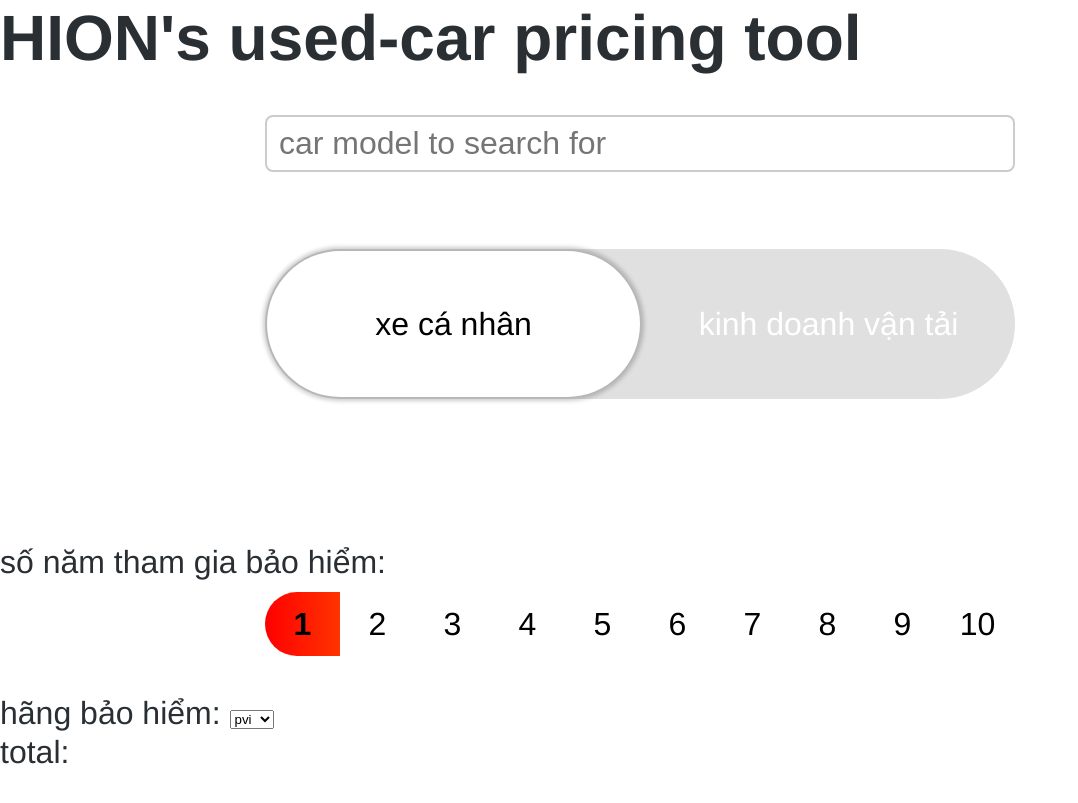
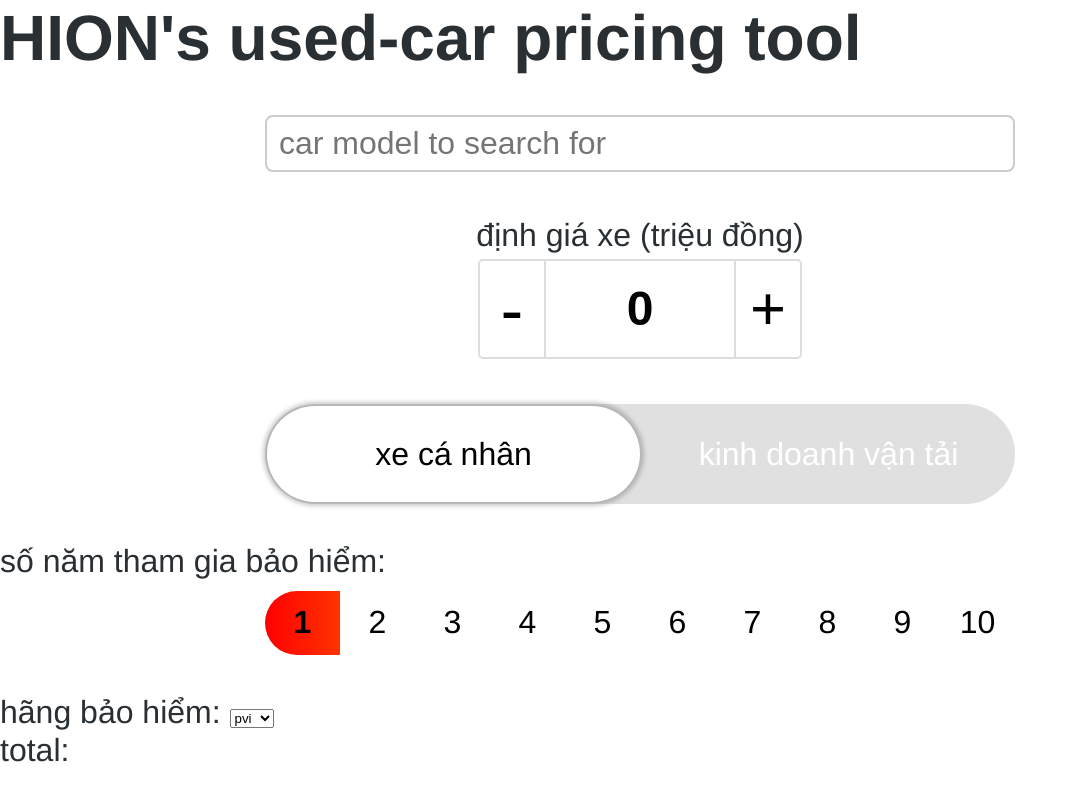
Before and after one commit to ttvi/ttvi.github.io, a Jekyll site: the page index.html, which Jekyll copies as it is, in a window 1280 px wide. Shown: the top 803 px of the page, without its empty margins (0-1078 px from the left). Built offline with Jekyll 4.4.1, drawn with Linux system fonts in a browser that asks for light colours.

Commit message:
feat: update price

```diff
--- /dev/null
+++ b/css/price.css
@@ -0,0 +1,60 @@
+input[type="number"] {
+  -webkit-appearance: textfield;
+  -moz-appearance: textfield;
+  appearance: textfield;
+}
+
+input[type=number]::-webkit-inner-spin-button,
+input[type=number]::-webkit-outer-spin-button {
+  -webkit-appearance: none;
+}
+
+.number-input {
+  border: 2px solid #ddd;
+  display: inline-flex;
+  border-radius: 5px;
+}
+
+.number-input,
+.number-input * {
+  box-sizing: border-box;
+}
+
+.number-input button {
+  outline:none;
+  -webkit-appearance: none;
+  background-color: transparent;
+  border: none;
+  align-items: center;
+  justify-content: center;
+  width: 2rem;
+  height: 3rem;
+  cursor: pointer;
+  margin: 0;
+  position: relative;
+}
+
+.number-input button:after {
+  display: inline-block;
+  position: absolute;
+  font-family: "Font Awesome 5 Free";
+  font-weight: 900;
+  font-size: 5vw;
+  content: '-';
+  transform: translate(-50%, -50%);
+}
+.number-input button.plus:after {
+  content: '+';
+}
+
+.number-input input[type=number] {
+  font-family: sans-serif;
+  max-width: 6rem;
+  padding: .5rem;
+  border: solid #ddd;
+  border-width: 0 2px;
+  font-size: 1.5rem;
+  height: 3rem;
+  font-weight: bold;
+  text-align: center;
+}
--- a/css/search.css
+++ b/css/search.css
@@ -55,6 +55,11 @@ a:hover {
 .table-of-contents li a {
   font-size: 16vw;
   color: #999;
+}
+
+input[type=number]::-webkit-inner-spin-button,
+input[type=number]::-webkit-outer-spin-button {
+   opacity: 1;
 }
 
 /* p + p {
--- a/css/toggle.css
+++ b/css/toggle.css
@@ -1,21 +1,23 @@
 .custom-checkbox {
   width: 95vw;
   height: 20vw;
+  max-height: 100px;
   font-size: min(5vw, 32px);
 }
 .custom-checkbox input#status {
   display: none;
 }
 .custom-checkbox input#status + label {
-  height: 95vw;
-  width: 100vw;
+  width: 95vw;
+  height: 20vw;
+  max-height: 100px;
 }
 .custom-checkbox input#status + label > .status-switch {
   cursor: pointer;
   width: 95vw;
   height: 20vw;
   max-width: 750px;
-  max-height: 150px;
+  max-height: 100px;
   position: relative;
   background: #E0E0E0;
   color: white;
--- a/index.html
+++ b/index.html
@@ -5,6 +5,7 @@
   <link rel="stylesheet" href="css/search.css">
   <link rel="stylesheet" href="css/toggle.css">
   <link rel="stylesheet" href="css/slider.css">
+  <link rel="stylesheet" href="css/price.css">
   <meta http-equiv="Content-Type" content="text/html; charset=utf-8">
   <meta name="viewport" content="width=device-width, initial-scale=1.0">
 </head>
@@ -140,11 +156,17 @@
  <p>
    <center>
      <input id="typeaheadinput" class="typeahead" type="text" placeholder="car model to search for"></input>
-   </center>
      <p>
        <span id="model"></span><br>
        <b><span id="price"></span></b>
+       <p style="padding:5px;">định giá xe (triệu đồng)</p>
+       <div class="number-input">
+         <button onclick="setEstimatedPrice(modelPrice - 1)" class="minus"></button>
+         <input id="estimatedPrice" class="quantity" min="0" name="quantity" value="0" type="number" oninput="setEstimatedPrice(Number(this.value))">
+         <button onclick="setEstimatedPrice(modelPrice + 1)" class="plus"></button>
+       </div>
      </p>
+   </center>
    <br>
    <!-- commercial -->
    <center>
```
Also changed, not shown: other parts of index.html (+18 -3 lines). Lines whose indentation alone changed are shown as unchanged.
